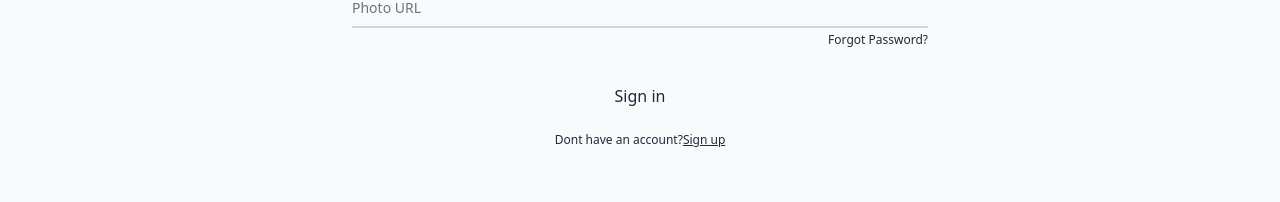
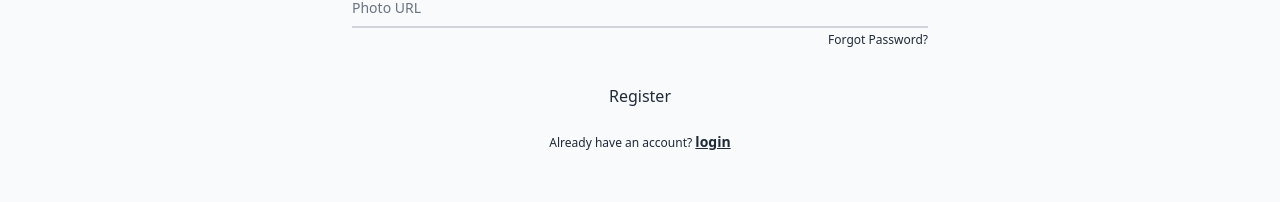
Before and after one commit to opu183059/TinyZoo_Client, a React (Vite) app: page /register in a window 1280 px wide. Shown: the part 416-618 px from the top of the page. Built offline with nearby package versions, Linux system fonts and the light colour scheme; no server answers.

Commit message:
Login page functionality  added

```diff
--- a/src/components/pages/home/Hometoycard.jsx
+++ b/src/components/pages/home/Hometoycard.jsx
@@ -1,6 +1,8 @@
+import { Link } from "react-router-dom";
+
 // eslint-disable-next-line react/prop-types
 const Hometoycard = ({ hometoy }) => {
-  const { photoURL, toyname, Price, Rating } = hometoy || {};
+  const { photoURL, toyname, Price, Rating, _id } = hometoy || {};
   //   console.log(photoURL, toyname, Price, Rating);
   return (
     <div>
@@ -17,7 +19,10 @@ const Hometoycard = ({ hometoy }) => {
           <p>{Price}</p>
           <p>{Rating}</p>
           <div className="card-actions justify-end">
-            <button className="btn btn-primary">View Details</button>
+            {/* <button className="btn btn-primary">View Details</button> */}
+            <Link to={`alltoy/toyDetails/${_id}`}>
+              <button className="btn btn-ghost btn-xs">details</button>
+            </Link>
           </div>
         </div>
       </div>
--- a/src/components/pages/login/Login.jsx
+++ b/src/components/pages/login/Login.jsx
@@ -1,10 +1,40 @@
+import { useContext, useState } from "react";
+import { Authcontext } from "../../../provider/Authprovider";
+
 const Login = () => {
+  const { logIn } = useContext(Authcontext);
+  const [errorMgs, setErrorMgs] = useState("");
+
+  const handleLogin = (event) => {
+    event.preventDefault();
+    setErrorMgs("");
+    const form = event.target;
+    const email = form.email.value;
+    const password = form.password.value;
+    console.log(email, password);
+    logIn(email, password)
+      .then((result) => {
+        const loggedInUser = result.user;
+        console.log(loggedInUser);
+        form.reset();
+        // navigate(from);
+        // console.log(from);
+        // navigate("/");
+      })
+      .catch((error) => {
+        console.log(error);
+        let errrormessage = error.code.split("auth/")[1];
+        setErrorMgs(errrormessage);
+      });
+  };
+
   return (
     <div>
       <div className="w-9/12 md:w-7/12 lg:w-6/12 mx-auto my-10">
         <div className="w-full p-8 space-y-3 rounded-xl dark:bg-indigo-950 dark:text-gray-100">
           <h1 className="text-2xl font-bold text-center">Login</h1>
           <form
+            onSubmit={handleLogin}
             noValidate=""
             action=""
             className="space-y-6 ng-untouched ng-pristine ng-valid"
@@ -29,28 +59,26 @@ const Login = () => {
               <div className="relative z-0 w-full mb-6 group">
                 <input
                   type="password"
-                  name="floating_password"
-                  id="floating_password"
+                  name="password"
+                  id="password"
                   className="block py-2.5 px-0 w-full text-sm text-white bg-transparent border-0 border-b-2 border-gray-300 appearance-none dark:text-white dark:border-gray-600 dark:focus:border-blue-500 focus:outline-none focus:ring-0 focus:border-blue-600 peer"
                   placeholder=" "
                   required
                 />
                 <label
-                  htmlFor="floating_password"
+                  htmlFor="password"
                   className="peer-focus:font-medium absolute text-sm text-gray-500 dark:text-gray-400 duration-300 transform -translate-y-6 scale-75 top-3 -z-10 origin-[0] peer-focus:left-0 peer-focus:text-blue-600 peer-focus:dark:text-blue-500 peer-placeholder-shown:scale-100 peer-placeholder-shown:translate-y-0 peer-focus:scale-75 peer-focus:-translate-y-6"
                 >
                   Password
                 </label>
               </div>
-              <div className="flex justify-end text-xs dark:text-gray-400">
-                <a rel="noopener noreferrer" href="#">
-                  Forgot Password?
-                </a>
-              </div>
             </div>
             <button className="block w-full p-3 text-center rounded-sm dark:text-gray-900 dark:bg-blue-400">
               Sign in
             </button>
+            <div className="errorMessage">
+              <p className="text-red-500">{errorMgs}</p>
+            </div>
           </form>
           <div className="flex items-center pt-4 space-x-1">
             <div className="flex-1 h-px sm:w-16 dark:bg-gray-700"></div>
--- a/src/components/pages/register/Register.jsx
+++ b/src/components/pages/register/Register.jsx
@@ -1,13 +1,14 @@
 import { useContext, useState } from "react";
 import { Authcontext } from "../../../provider/Authprovider";
 import { getAuth, updateProfile } from "firebase/auth";
+import { Link } from "react-router-dom";
 
 const Register = () => {
-  const { registerUser, logOut } = useContext(Authcontext);
+  const { registerUser, logOut, user } = useContext(Authcontext);
 
   const [errormgs, setErrormgs] = useState("");
   const [successMessage, setSuccessMessage] = useState("");
-  // const [havemgs, setHavemgs] = useState("Already have an account?");
+  const [havemgs, setHavemgs] = useState("Already have an account?");
   // console.log(createUser);
   const auth = getAuth();
 
@@ -47,7 +48,7 @@ const Register = () => {
         .then((result) => {
           const loggedUser = result.user;
           setSuccessMessage("Account created successfully goto Login");
-          // setHavemgs("Click here to");
+          setHavemgs("Click here to");
           updateProfile(auth.currentUser, {
             displayName: name,
             photoURL: photo,
@@ -159,19 +160,32 @@ const Register = () => {
               </div>
             </div>
             <button className="block w-full p-3 text-center rounded-sm dark:text-gray-900 dark:bg-blue-400">
-              Sign in
+              Register
             </button>
           </form>
-          <p className="text-xs text-center sm:px-6 dark:text-gray-400">
-            Dont have an account?
-            <a
-              rel="noopener noreferrer"
-              href="#"
-              className="underline dark:text-gray-100"
-            >
-              Sign up
-            </a>
-          </p>
+          <div>
+            {user ? (
+              <p className="text-xs text-center sm:px-6 dark:text-gray-400">
+                {havemgs}{" "}
+                <Link
+                  to="/login"
+                  className=" text-sm font-semibold underline dark:text-gray-100"
+                >
+                  login
+                </Link>{" "}
+              </p>
+            ) : (
+              <p className="text-xs text-center sm:px-6 dark:text-gray-400">
+                {havemgs}{" "}
+                <Link
+                  to="/login"
+                  className=" text-sm font-semibold underline dark:text-gray-100"
+                >
+                  login
+                </Link>
+              </p>
+            )}
+          </div>
         </div>
       </div>
     </div>
--- a/src/components/pages/viewtoy/Viewtoy.jsx
+++ b/src/components/pages/viewtoy/Viewtoy.jsx
@@ -19,12 +19,14 @@ const Viewtoy = () => {
         {/* <!-- component --> */}
         <section className="text-gray-700 body-font overflow-hidden bg-white">
           <div className="container px-5 py-24 mx-auto">
-            <div className="lg:w-4/5 mx-auto flex flex-wrap">
-              <img
-                alt="ecommerce"
-                className="lg:w-1/2 w-full object-cover object-center rounded border border-gray-200"
-                src={photoURL}
-              />
+            <div className="lg:w-4/5 mx-auto flex justify-between">
+              <div className="w-auto p-3 flex items-center justify-center bg-white rounded-lg shadow-lg hover:shadow-xl">
+                <img
+                  alt="ecommerce"
+                  className="w-full max-w-sm lg:max-h-96 rounded-lg "
+                  src={photoURL}
+                />
+              </div>
               <div className="lg:w-1/2 w-full lg:pl-10 lg:py-6 mt-6 lg:mt-0">
                 <h1 className="text-gray-900 text-3xl title-font font-medium mb-1">
                   {toyname}
--- a/src/provider/Authprovider.jsx
+++ b/src/provider/Authprovider.jsx
@@ -1,8 +1,10 @@
-import { createContext } from "react";
+import { createContext, useEffect, useState } from "react";
 import {
   getAuth,
   createUserWithEmailAndPassword,
   signOut,
+  onAuthStateChanged,
+  signInWithEmailAndPassword,
 } from "firebase/auth";
 import app from "../firebase/firebase.config";
 
@@ -10,13 +12,31 @@ import app from "../firebase/firebase.config";
 export const Authcontext = createContext(null);
 const auth = getAuth(app);
 const Authprovider = ({ children }) => {
+  const [user, setUser] = useState(null);
+  const [loading, setLoading] = useState(true);
+
   const registerUser = (email, password) => {
     return createUserWithEmailAndPassword(auth, email, password);
   };
   const logOut = () => {
     return signOut(auth);
   };
-  const authinfo = { registerUser, logOut };
+  const logIn = (email, password) => {
+    return signInWithEmailAndPassword(auth, email, password);
+  };
+
+  useEffect(() => {
+    const unsubscrive = onAuthStateChanged(auth, (curentUser) => {
+      // console.log("auath state change", curentUser);
+      setUser(curentUser);
+      setLoading(false);
+    });
+    return () => {
+      unsubscrive();
+    };
+  }, []);
+
+  const authinfo = { registerUser, logOut, logIn, user, loading };
   return (
     <Authcontext.Provider value={authinfo}>{children}</Authcontext.Provider>
   );
```
